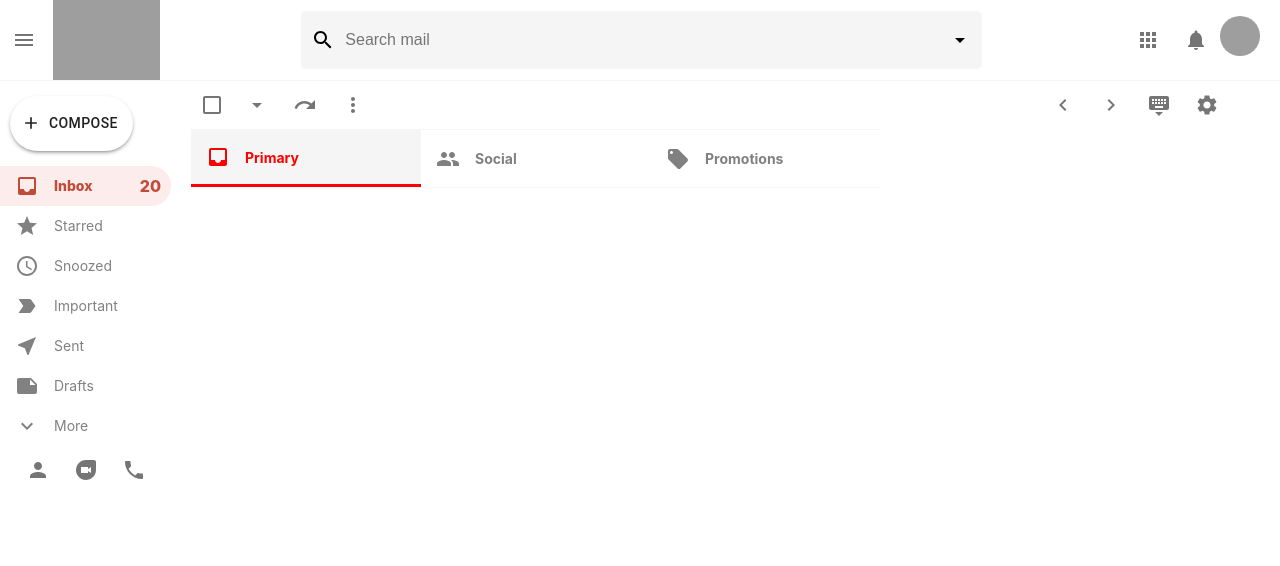
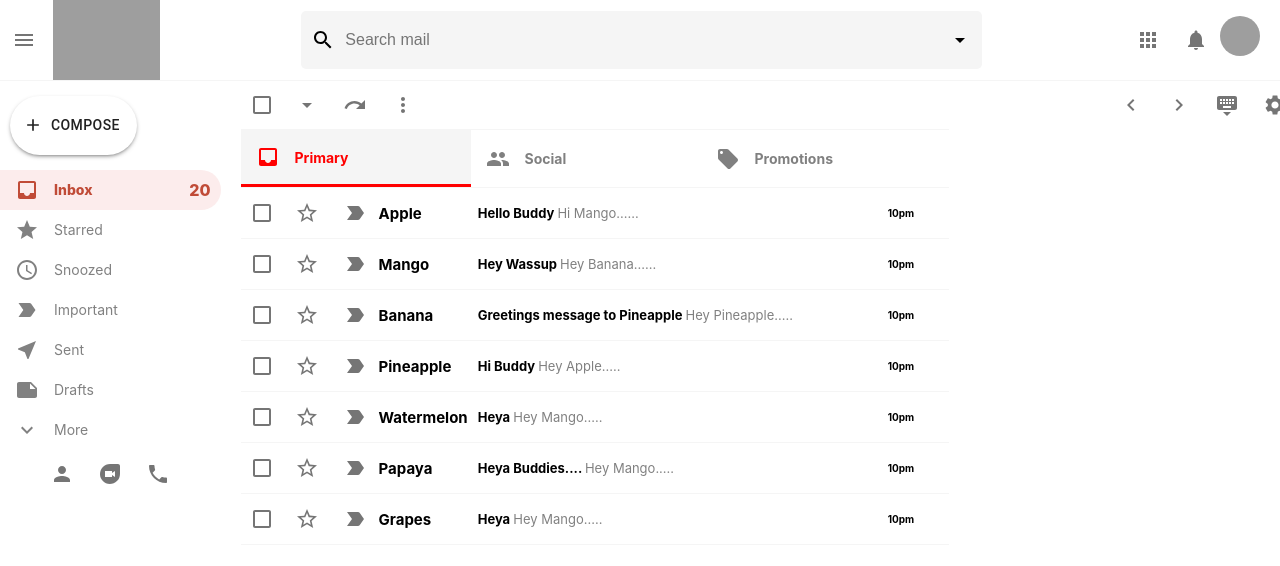
Before and after one commit to amansingla20/Gmail-Clone, a React (Create React App) app: page / in a window 1280 px wide. Shown: the top 566 px of the page. Built offline with nearby package versions, Linux system fonts and the light colour scheme; grey boxes are pictures that could not be loaded.

Commit message:
Implemented Email Row

```diff
--- a/src/EmailList.jsx
+++ b/src/EmailList.jsx
@@ -12,6 +12,7 @@
 import InboxIcon from '@material-ui/icons/Inbox';
 import PeopleIcon from '@material-ui/icons/People';
 import LocalOfferIcon from '@material-ui/icons/LocalOffer';
+import EmailRow from './EmailRow';
 
 function EmailList() {
     return (
@@ -49,6 +50,43 @@
                 <Section Icon={PeopleIcon} title='Social' color='#1A73E8' />
                 <Section Icon={LocalOfferIcon} title='Promotions' color='green' />
             </div>
+            <div className="emailLists">
+                <EmailRow title='Apple'
+                subject='Hello Buddy'
+                description='Hi Mango......'
+                time='10pm'
+                />
+                 <EmailRow title='Mango'
+                subject='Hey Wassup'
+                description='Hey Banana......'
+                time='10pm'
+                />
+                 <EmailRow title='Banana'
+                subject='Greetings message to Pineapple'
+                description='Hey Pineapple.....'
+                time='10pm'
+                />
+                 <EmailRow title='Pineapple'
+                subject='Hi Buddy'
+                description='Hey Apple.....'
+                time='10pm'
+                />
+                 <EmailRow title='Watermelon'
+                subject='Heya'
+                description='Hey Mango.....'
+                time='10pm'
+                />
+                 <EmailRow title='Papaya'
+                subject='Heya Buddies....'
+                description='Hey Mango.....'
+                time='10pm'
+                />
+                 <EmailRow title='Grapes'
+                subject='Heya'
+                description='Hey Mango.....'
+                time='10pm'
+                />
+            </div>
         </div>
     )
 }
--- /dev/null
+++ b/src/EmailRow.css
@@ -0,0 +1,49 @@
+.emailRow {
+  display: flex;
+  align-items: center;
+  height: 50px;
+  border-bottom: 1px solid whitesmoke;
+  cursor: pointer;
+  z-index: 999;
+}
+
+.emailRow:hover {
+  border-top: 1px solid whitesmoke;
+  box-shadow: 0px 4px 4px -2px rgba(0, 0, 0, 0.24);
+}
+
+.emailRowOptions {
+  display: flex;
+}
+
+.emailRowMessage {
+  display: flex;
+  flex: 0.8;
+  align-items: center;
+  font-size: 13px;
+}
+
+.emailRowMessage > h4 {
+  width: 400px;
+  white-space: nowrap;
+  overflow: hidden;
+  text-overflow: ellipsis;
+  padding-left: 10px;
+  padding-right: 10px;
+}
+
+.emailRowTitle {
+  font-size: 15px;
+  flex: 0.5;
+}
+
+.emailRowTime {
+  padding-right: 35px;
+  font-size: 10px;
+  font-weight: bold;
+}
+
+.emailRowDescription {
+  font-weight: 400;
+  color: gray;
+}
--- /dev/null
+++ b/src/EmailRow.jsx
@@ -0,0 +1,39 @@
+import { Checkbox, IconButton } from '@material-ui/core';
+import React from 'react'
+import './EmailRow.css';
+import StarBorderOutlinedIcon from '@material-ui/icons/StarBorderOutlined';
+import LabelImportantOutlinedIcon from '@material-ui/icons/LabelImportantOutlined';
+import { useHistory } from 'react-router';
+
+function EmailRow( { id , title , subject, description, time } ) {
+    const history = useHistory();
+    return (
+        <div onClick={() => history.push('/mail')} className = 'emailRow'>
+            <div className="emailRowOptions">
+                <Checkbox />
+                <IconButton>
+                    <StarBorderOutlinedIcon />
+                </IconButton>
+                <IconButton>
+                    <LabelImportantOutlinedIcon />
+                </IconButton>
+            </div>
+            <h3 className="emailRowTitle">
+                {title}
+            </h3>
+            <div className="emailRowMessage">
+                <h4>
+                {subject} {'   '}
+                <span className="emailRowDescription">
+                    {description}
+                </span>
+                </h4>
+            </div>
+            <p className="emailRowTime">
+                {time}
+            </p>
+        </div>
+    )
+}
+
+export default EmailRow
--- a/src/Mail.css
+++ b/src/Mail.css
@@ -0,0 +1,59 @@
+.mail {
+  flex: 1;
+  background-color: whitesmoke;
+}
+
+.mailTools {
+  display: flex;
+  justify-content: space-between;
+  background-color: white;
+}
+
+.mailToolsLeft {
+  display: flex;
+}
+
+.mailBody {
+  display: flex;
+  flex-direction: column;
+  margin: 30px;
+  background-color: white;
+  padding: 20px;
+  height: 100vh;
+  box-shadow: 0px 5px 7px 0px rgba(0, 0, 0, 0.24);
+}
+
+.mailImportant {
+  color: #e8ab02 !important;
+}
+
+.mailBodyHeader {
+  display: flex;
+  align-items: center;
+  border-bottom: 1px solid whitesmoke;
+  padding: 20px;
+  position: relative;
+}
+
+.mailBodyHeader > p {
+  margin-left: 20px;
+}
+
+.mailBodyHeader > h2 {
+  font-weight: 400;
+  margin-right: 20px;
+}
+
+.mailTime {
+  position: absolute;
+  top: 24px;
+  right: 0;
+  font-size: 12px;
+  color: gray;
+}
+
+.mailMessage > p {
+  padding: 10px;
+  margin-right: 20px;
+  overflow-wrap: break-word;
+}
--- a/src/Mail.jsx
+++ b/src/Mail.jsx
@@ -1,10 +1,77 @@
 import './Mail.css';
 import React from 'react'
+import { IconButton } from '@material-ui/core';
+import { useHistory } from 'react-router';
+import ArrowBackIcon from '@material-ui/icons/ArrowBack';
+import MoveToInboxIcon from '@material-ui/icons/MoveToInbox';
+import ErrorIcon from '@material-ui/icons/Error';
+import DeleteIcon from '@material-ui/icons/Delete';
+import EmailIcon from '@material-ui/icons/Email';
+import WatchLaterIcon from '@material-ui/icons/WatchLater';
+import CheckCircleIcon from '@material-ui/icons/CheckCircle';
+import LabelImportantIcon from '@material-ui/icons/LabelImportant';
+import MoreVertIcon from '@material-ui/icons/MoreVert';
+import UnfoldMoreIcon from '@material-ui/icons/UnfoldMore';
+import PrintIcon from '@material-ui/icons/Print';
+import ExitToAppIcon from '@material-ui/icons/ExitToApp';
 
 function Mail() {
+    const history = useHistory();
     return (
         <div className='mail'>
-
+            <div className="mailTools">
+                <div className="mailToolsLeft">
+                    <IconButton onClick={() => history.push('/')}>
+                        <ArrowBackIcon />
+                    </IconButton>
+                    <IconButton>
+                        <MoveToInboxIcon/>
+                    </IconButton>
+                    <IconButton>
+                        <ErrorIcon/>
+                    </IconButton>
+                    <IconButton>
+                        <DeleteIcon/>
+                    </IconButton>
+                    <IconButton>
+                        <EmailIcon/>
+                    </IconButton>
+                    <IconButton>
+                        <WatchLaterIcon/>
+                    </IconButton>
+                    <IconButton>
+                        <CheckCircleIcon/>
+                    </IconButton>
+                    <IconButton>
+                        <LabelImportantIcon/>
+                    </IconButton>
+                    <IconButton>
+                        <MoreVertIcon/>
+                    </IconButton>
+                </div>
+            <div className="mailToolsRight">
+                <IconButton>
+                    <UnfoldMoreIcon />
+                </IconButton>
+                <IconButton>
+                    <PrintIcon />
+                </IconButton>
+                <IconButton>
+                    <ExitToAppIcon/>
+                </IconButton>
+            </div>
+            </div>
+            <div className="mailBody">
+                <div className="mailBodyHeader">
+                    <h2>Chat</h2>
+                    <LabelImportantIcon className = 'mailImportant'/>
+                    <p>Hey Buddies</p>
+                    <p className='mailTime'>10pm</p>
+                </div>
+                <div className="mailMessage">
+                    <p>Hi......</p>
+                </div>
+            </div>
         </div>
     )
 }
--- a/src/Sidebar.css
+++ b/src/Sidebar.css
@@ -1,5 +1,5 @@
 .sidebar {
-  flex: 0.3;
+  flex: 0.4;
   max-width: 300px;
   padding-right: 20px;
 }
@@ -10,8 +10,8 @@
   margin-bottom: 15px !important;
   text-transform: capitalize;
   color: gray;
-  padding: 15px !important;
-  border-radius: 30px !important;
+  padding: 17px !important;
+  border-radius: 35px !important;
   box-shadow: 0px 2px 5px -2px rgba(0, 0, 0, 0.75);
 }
 
```
